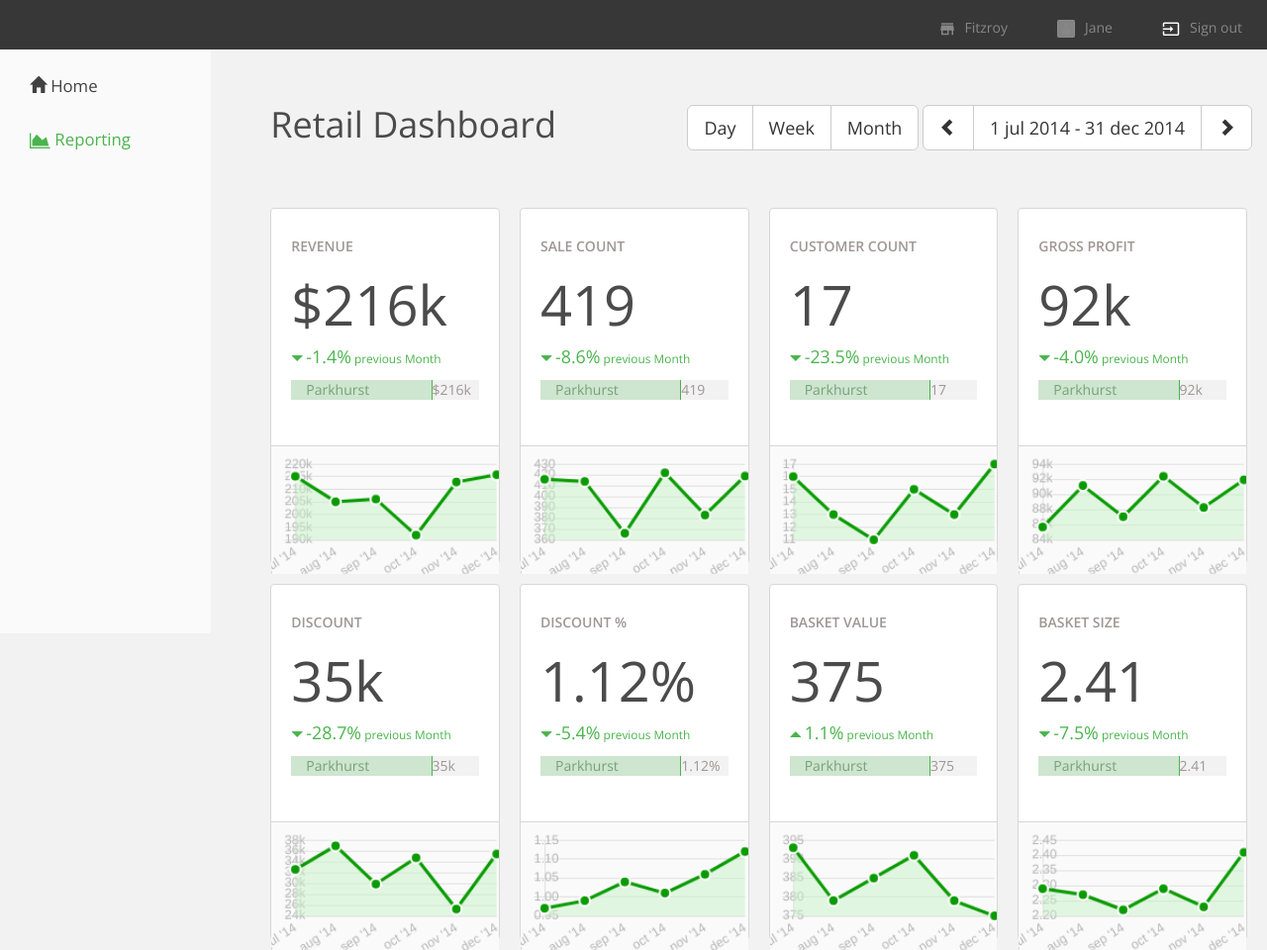
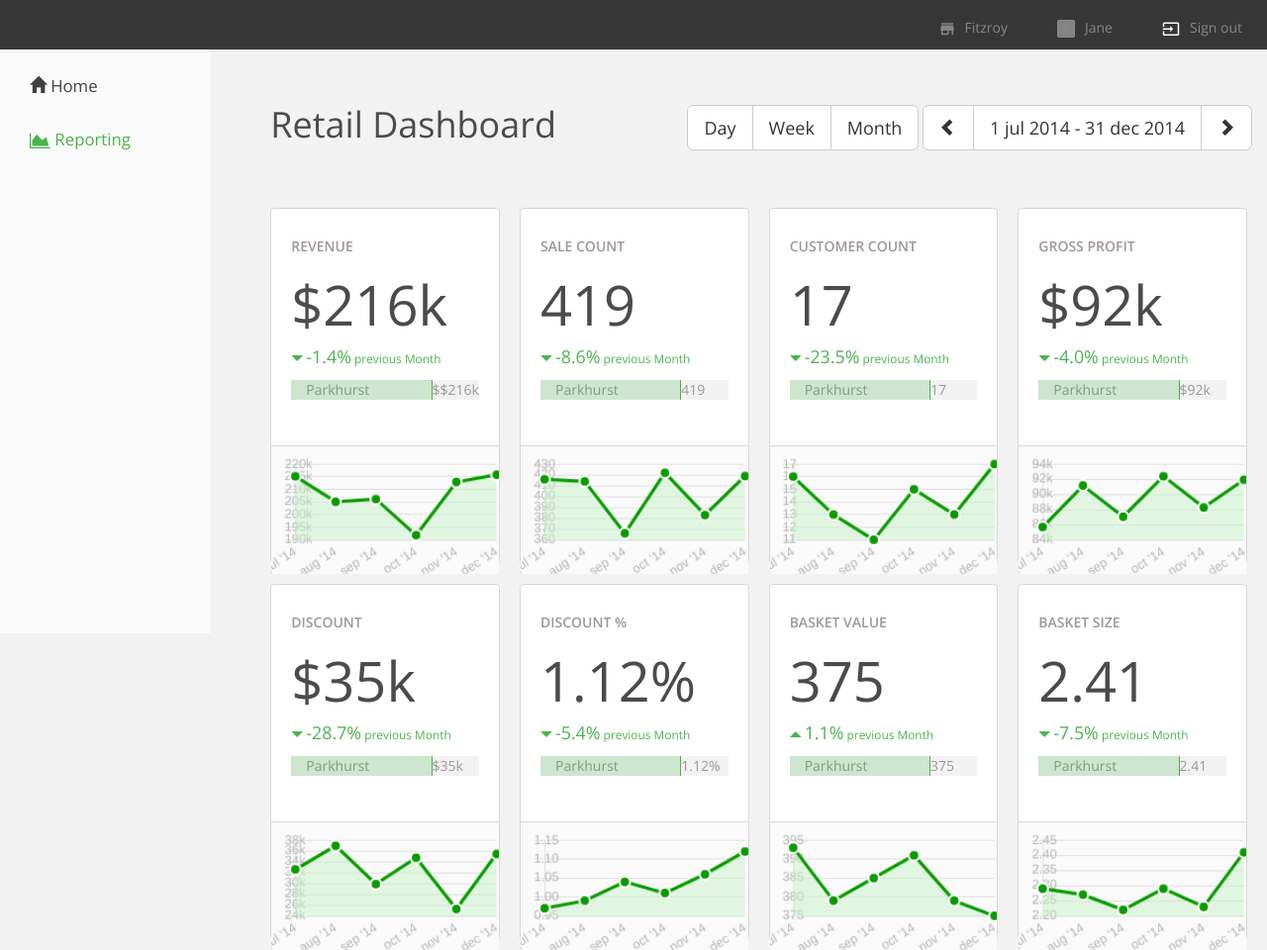
Before and after one commit to h3csc/BlueQTest, a plain HTML site: page index.html in a window 1280 px wide. Shown: the whole page at 99% size. Drawn offline with nearby package versions, Linux system fonts and the light colour scheme.

Commit message:
added $ symbol to currency

```diff
--- a/index.html
+++ b/index.html
@@ -55,7 +55,7 @@
                   <div class="dashboard-panel">
                       <div class="panel-upper">
                             <h5>REVENUE</h5>
-                            <h1 class="data-main">$<span id="mainRevenue"></span></h1>
+                            <h1 class="data-main"><span id="mainRevenue"></span></h1>
                             <p class="data-comparison brand-col">
                                 <span id="comRevenue"></span>
                             </p>
--- a/script/script.js
+++ b/script/script.js
@@ -73,8 +73,8 @@ function getValue(type,mainId,subId,format,dataSet,draw){
     if (draw){ //otherwise oo not write it on the UI
         if (format == "currency"){
             if (total > 10000){
-                $(mainId).html(Math.round(total/1000) + "k");
-                $(subId).html(Math.round(total/1000) + "k");
+                $(mainId).html("$"+Math.round(total/1000) + "k");
+                $(subId).html("$"+Math.round(total/1000) + "k");
             } else {
                 $(mainId).html(total);
                 $(subId).html(total);
```
